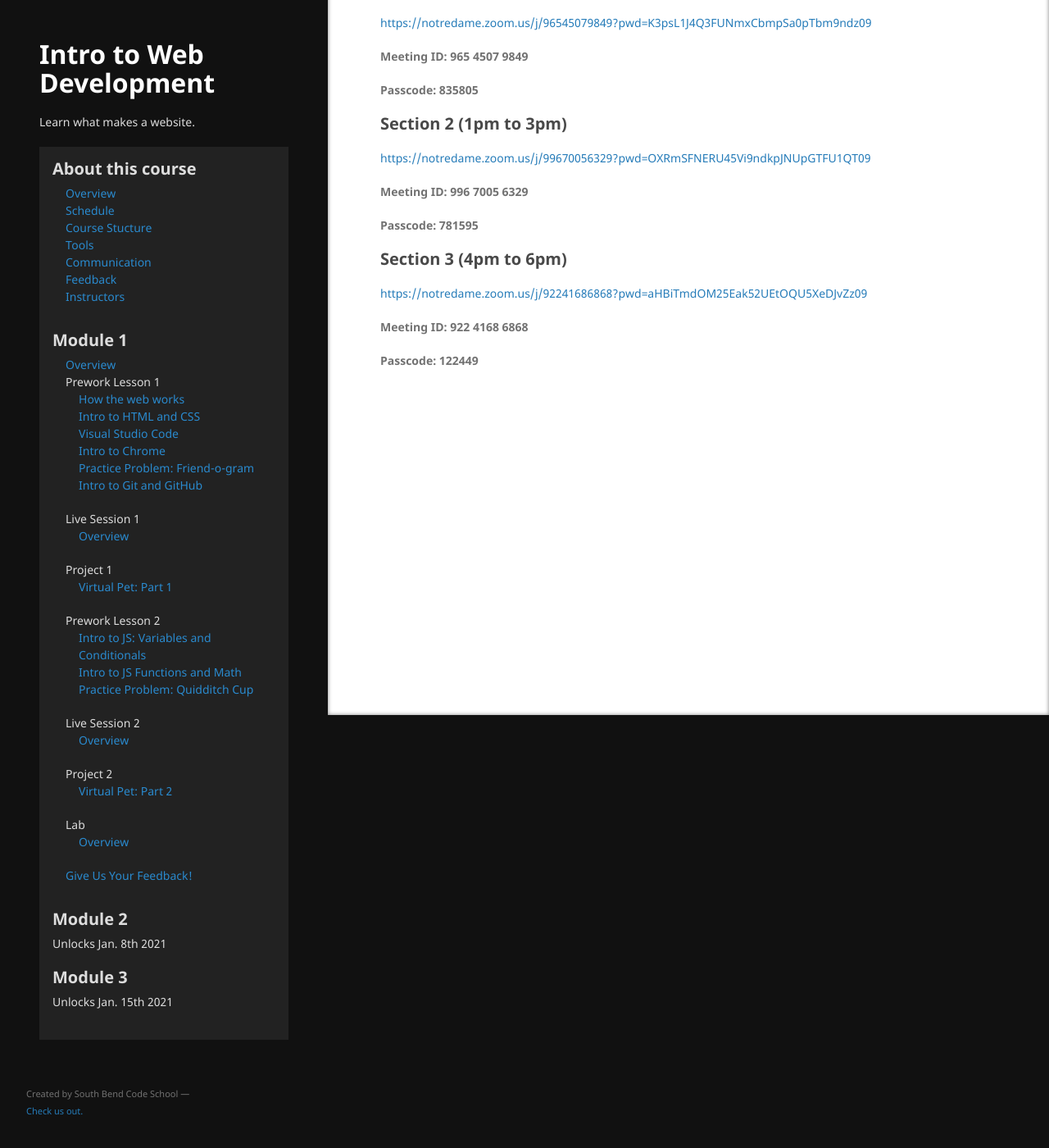
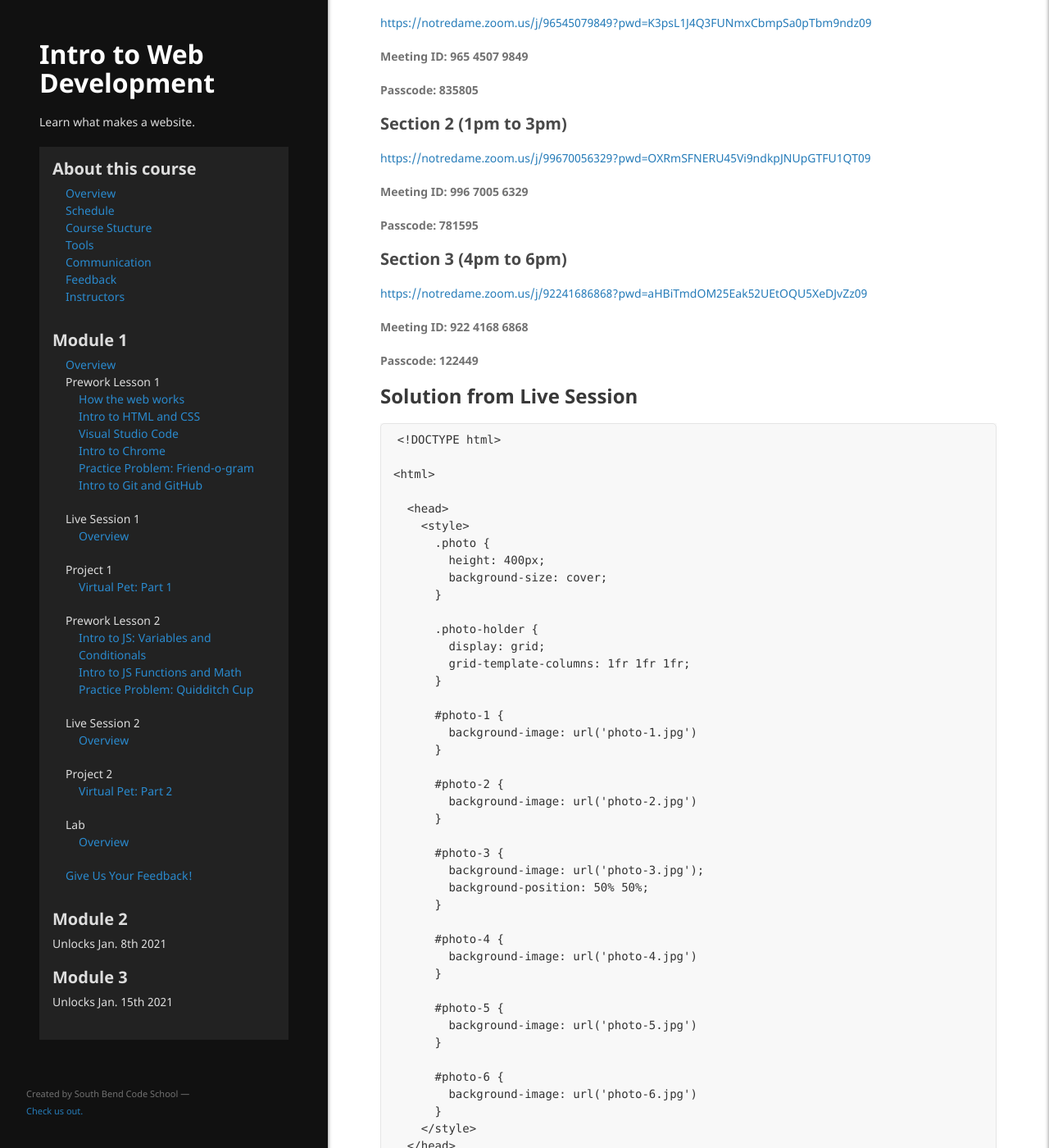
Before and after one commit to south-bend-code-works/intro-to-web-dev, a Jekyll site: the page built from lessons/module1/live_session_1.md, in a window 1280 px wide and 1400 px high, scrolled down 528 px. Shown: the whole window at 82% size. Built offline with Jekyll 4.4.1, drawn with Linux system fonts in a browser that asks for light colours; our own code applies the rules of GitHub Pages for plain Markdown files; some of the changed text lies outside the part shown.

Commit message:
added live session solution

````diff
--- a/lessons/module1/live_session_1.md
+++ b/lessons/module1/live_session_1.md
@@ -40,3 +40,67 @@ layout: default
 **Meeting ID: 922 4168 6868**
 
 **Passcode: 122449**
+
+## Solution from Live Session
+
+
+```
+<!DOCTYPE html>
+
+<html>
+
+  <head>
+    <style>
+      .photo {
+        height: 400px;
+        background-size: cover;
+      }
+
+      .photo-holder {
+        display: grid;
+        grid-template-columns: 1fr 1fr 1fr;
+      }
+
+      #photo-1 {
+        background-image: url('photo-1.jpg')
+      }
+
+      #photo-2 {
+        background-image: url('photo-2.jpg')
+      }
+
+      #photo-3 {
+        background-image: url('photo-3.jpg');
+        background-position: 50% 50%;
+      }
+
+      #photo-4 {
+        background-image: url('photo-4.jpg')
+      }
+
+      #photo-5 {
+        background-image: url('photo-5.jpg')
+      }
+
+      #photo-6 {
+        background-image: url('photo-6.jpg')
+      }
+    </style>
+  </head>
+
+  <body>
+    <h1>Friend-o-gram</h1>
+
+    <div class="photo-holder">
+      <div class="photo" id="photo-1"></div>
+      <div class="photo" id="photo-2"></div>
+      <div class="photo" id="photo-3"></div>
+      <div class="photo" id="photo-4"></div>
+      <div class="photo" id="photo-5"></div>
+      <div class="photo" id="photo-6"></div>
+    </div>
+
+  </body>
+
+</html>
+```
````
Also changed, not shown: lessons/module1/live_session_1_instructor_template.md (+2 -1 lines).
